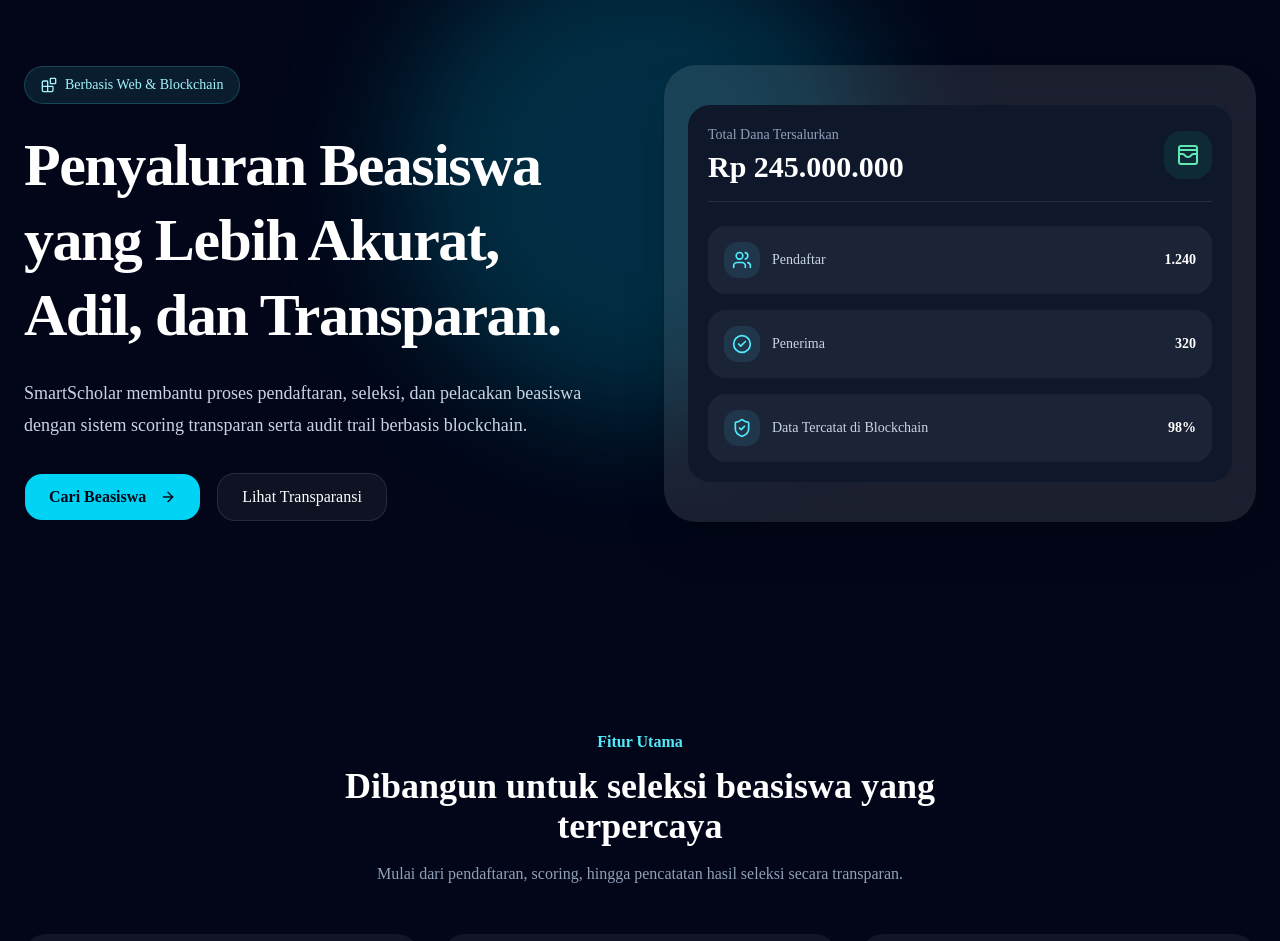
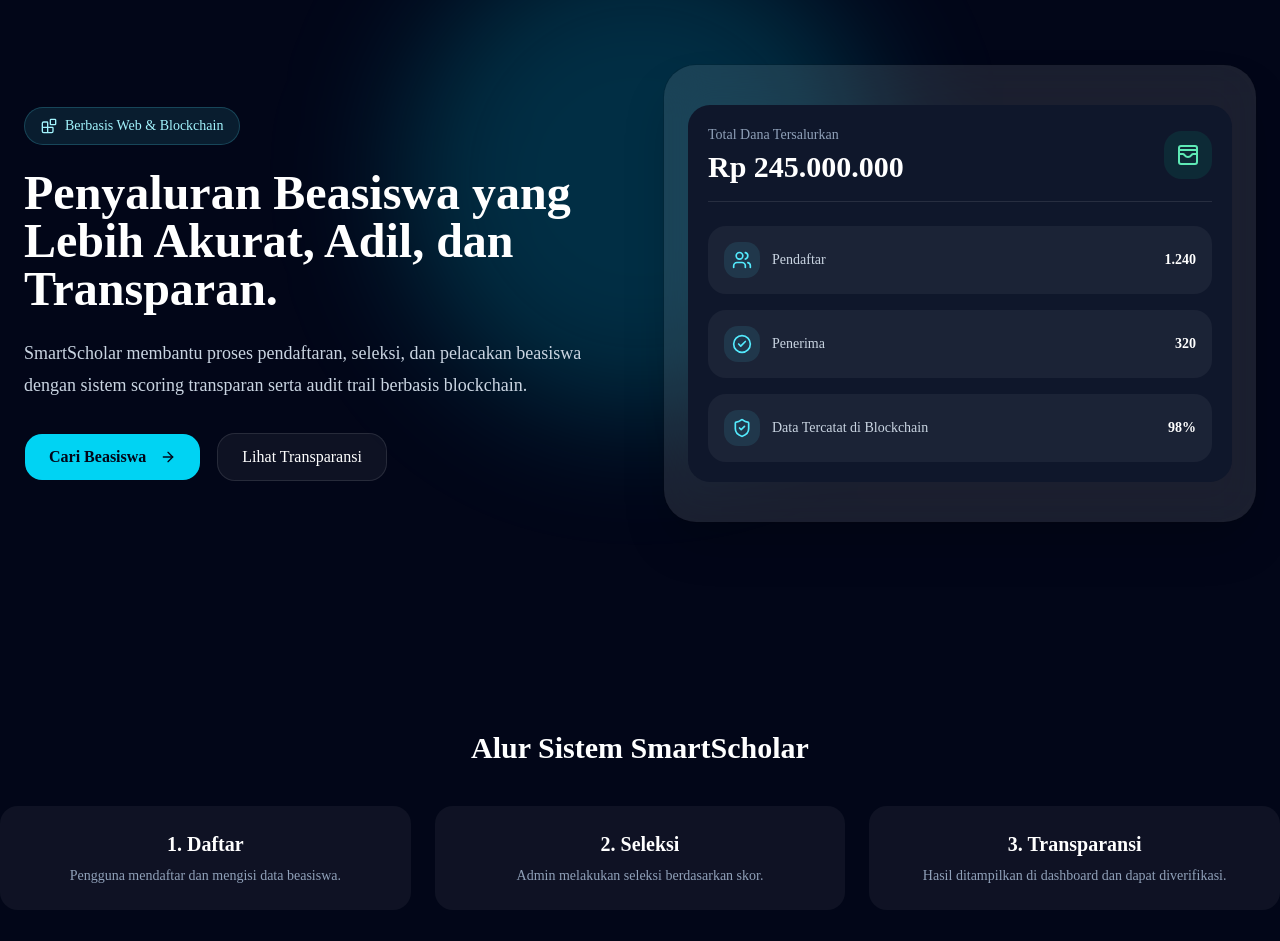
Before and after one commit to oneone1-png/scholarsmart-chain, a Next.js app: page / in a window 1280 px wide. Shown: the part 140-1081 px from the top of the page. Built offline with nearby package versions, Linux system fonts and the light colour scheme.

Commit message:
updateberanda

```diff
--- a/src/app/page.tsx
+++ b/src/app/page.tsx
@@ -38,6 +38,7 @@ export default function SmartScholarLandingPage() {
             <a href="#transparansi" className="hover:text-white">Transparansi</a>
           </div>
 
+
           <Button className="rounded-2xl bg-cyan-400 text-slate-950 hover:bg-cyan-300">
             Mulai Sekarang
           </Button>
@@ -59,9 +60,14 @@ export default function SmartScholarLandingPage() {
               Berbasis Web & Blockchain
             </div>
 
-            <h2 className="max-w-2xl text-4xl font-black leading-tight tracking-tight md:text-6xl">
+            <motion.h1
+              initial={{ opacity: 0, y: 20 }}
+              animate={{ opacity: 1, y: 0 }}
+              transition={{ duration: 0.6 }}
+              className="text-5xl font-bold"
+            >
               Penyaluran Beasiswa yang Lebih Akurat, Adil, dan Transparan.
-            </h2>
+            </motion.h1>
 
             <p className="mt-6 max-w-xl text-lg leading-8 text-slate-300">
               SmartScholar membantu proses pendaftaran, seleksi, dan pelacakan beasiswa dengan sistem scoring transparan serta audit trail berbasis blockchain.
@@ -117,6 +123,35 @@ export default function SmartScholarLandingPage() {
               </CardContent>
             </Card>
           </motion.div>
+        </div>
+      </section>
+
+      <section className="mt-20">
+        <h2 className="text-3xl font-bold text-center">
+          Alur Sistem SmartScholar
+        </h2>
+
+        <div className="mt-10 grid gap-6 md:grid-cols-3">
+          <div className="rounded-2xl bg-white/5 p-6 text-center">
+            <h3 className="text-xl font-bold">1. Daftar</h3>
+            <p className="mt-2 text-sm text-slate-400">
+              Pengguna mendaftar dan mengisi data beasiswa.
+            </p>
+          </div>
+
+          <div className="rounded-2xl bg-white/5 p-6 text-center">
+            <h3 className="text-xl font-bold">2. Seleksi</h3>
+            <p className="mt-2 text-sm text-slate-400">
+              Admin melakukan seleksi berdasarkan skor.
+            </p>
+          </div>
+
+          <div className="rounded-2xl bg-white/5 p-6 text-center">
+            <h3 className="text-xl font-bold">3. Transparansi</h3>
+            <p className="mt-2 text-sm text-slate-400">
+              Hasil ditampilkan di dashboard dan dapat diverifikasi.
+            </p>
+          </div>
         </div>
       </section>
 
@@ -212,6 +247,17 @@ export default function SmartScholarLandingPage() {
         </Card>
       </section>
 
+        <section className="mt-20 text-center">
+        <h2 className="text-3xl font-bold">
+          Kenapa Blockchain?
+        </h2>
+
+        <p className="mt-4 max-w-2xl mx-auto text-slate-400">
+          Blockchain digunakan untuk memastikan data seleksi tidak dapat dimanipulasi
+          dan dapat diverifikasi secara transparan.
+        </p>
+      </section>
+
       {/* CTA */}
       <section className="px-6 pb-20">
         <div className="mx-auto max-w-7xl rounded-[2rem] bg-cyan-400 p-10 text-center text-slate-950 md:p-14">
```
